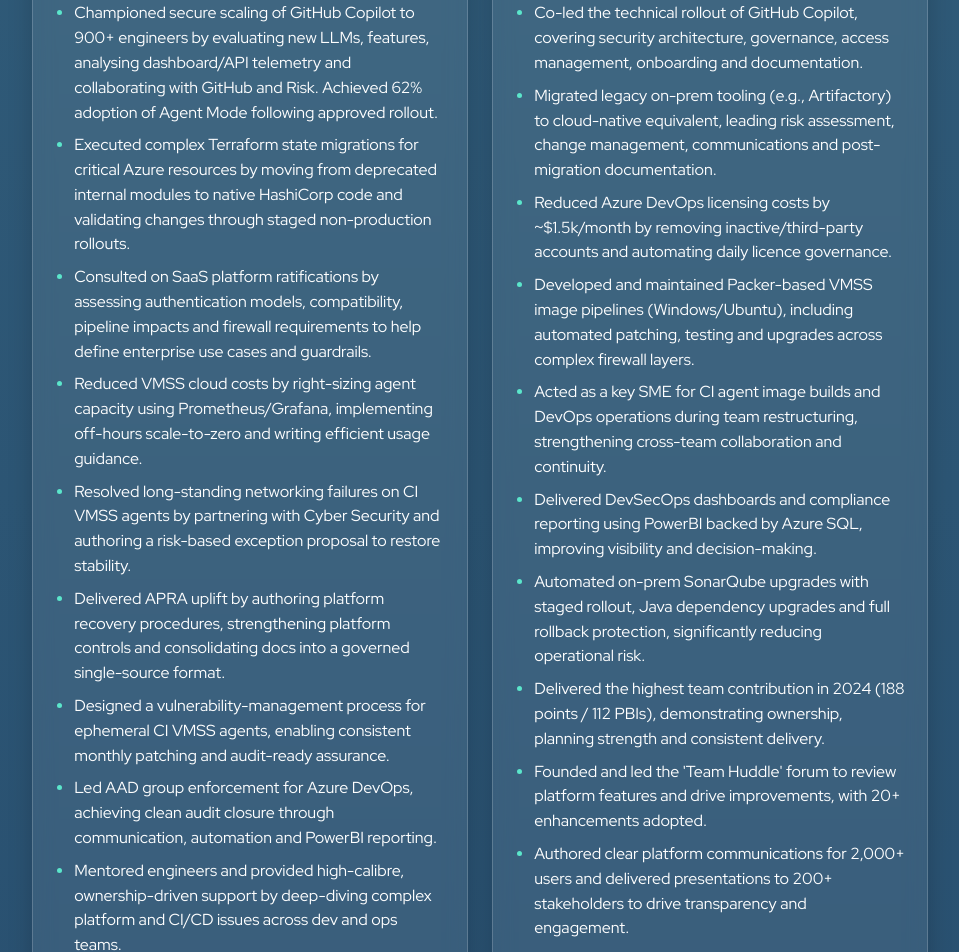
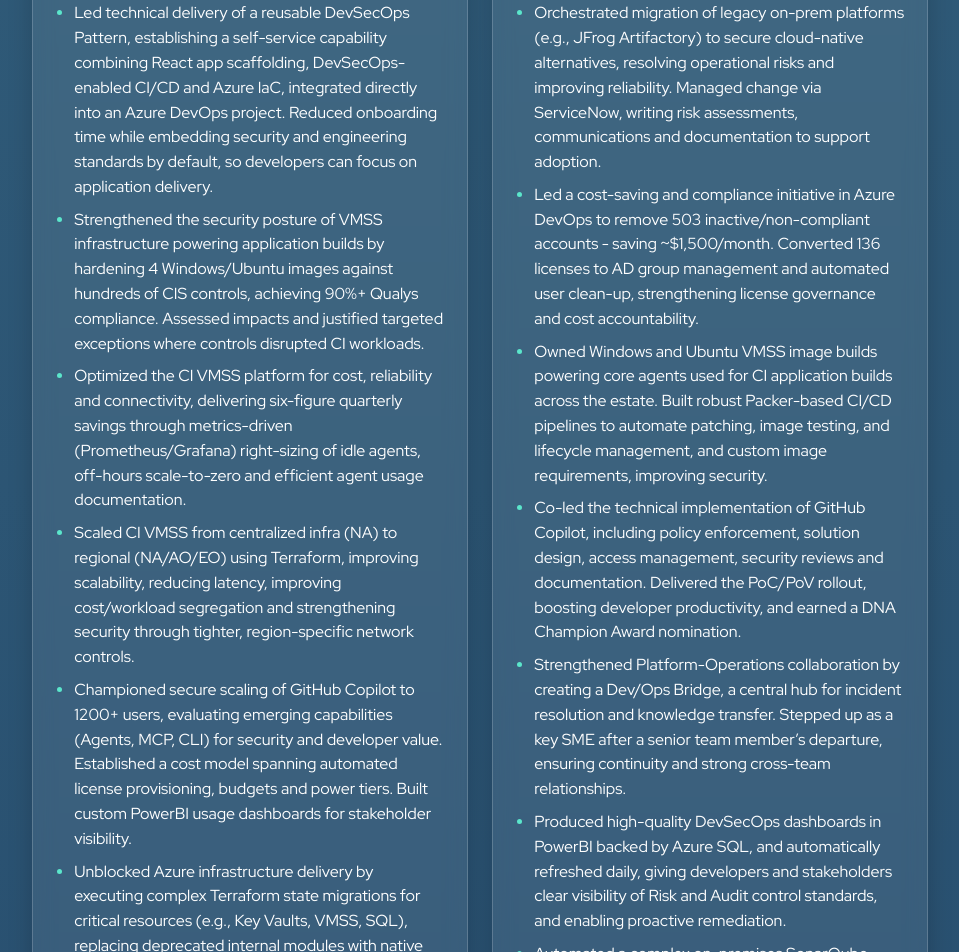
Before and after one commit to angaaruriakhil/portfolio-react, a React (Vite) app: page / in a window 1280 px wide. Shown: the part 2240-3192 px from the top of the page, without its empty margins (160-1119 px from the left). Built offline with nearby package versions, Linux system fonts and the light colour scheme.

Commit message:
update portfolio with latest exp

```diff
--- a/src/components/scenes/Experience/Experience.jsx
+++ b/src/components/scenes/Experience/Experience.jsx
@@ -32,15 +32,15 @@
       "Windows",
     ],
     bullets: [
-      "Championed secure scaling of GitHub Copilot to 900+ engineers by evaluating new LLMs, features, analysing dashboard/API telemetry and collaborating with GitHub and Risk. Achieved 62% adoption of Agent Mode following approved rollout.",
-      "Executed complex Terraform state migrations for critical Azure resources by moving from deprecated internal modules to native HashiCorp code and validating changes through staged non-production rollouts.",
-      "Consulted on SaaS platform ratifications by assessing authentication models, compatibility, pipeline impacts and firewall requirements to help define enterprise use cases and guardrails.",
-      "Reduced VMSS cloud costs by right-sizing agent capacity using Prometheus/Grafana, implementing off-hours scale-to-zero and writing efficient usage guidance.",
-      "Resolved long-standing networking failures on CI VMSS agents by partnering with Cyber Security and authoring a risk-based exception proposal to restore stability.",
-      "Delivered APRA uplift by authoring platform recovery procedures, strengthening platform controls and consolidating docs into a governed single-source format.",
-      "Designed a vulnerability-management process for ephemeral CI VMSS agents, enabling consistent monthly patching and audit-ready assurance.",
-      "Led AAD group enforcement for Azure DevOps, achieving clean audit closure through communication, automation and PowerBI reporting.",
-      "Mentored engineers and provided high-calibre, ownership-driven support by deep-diving complex platform and CI/CD issues across dev and ops teams.",
+      "Led technical delivery of a reusable DevSecOps Pattern, establishing a self-service capability combining React app scaffolding, DevSecOps-enabled CI/CD and Azure IaC, integrated directly into an Azure DevOps project. Reduced onboarding time while embedding security and engineering standards by default, so developers can focus on application delivery.",
+      "Strengthened the security posture of VMSS infrastructure powering application builds by hardening 4 Windows/Ubuntu images against hundreds of CIS controls, achieving 90%+ Qualys compliance. Assessed impacts and justified targeted exceptions where controls disrupted CI workloads.",
+      "Optimized the CI VMSS platform for cost, reliability and connectivity, delivering six-figure quarterly savings through metrics-driven (Prometheus/Grafana) right-sizing of idle agents, off-hours scale-to-zero and efficient agent usage documentation.",
+      "Scaled CI VMSS from centralized infra (NA) to regional (NA/AO/EO) using Terraform, improving scalability, reducing latency, improving cost/workload segregation and strengthening security through tighter, region-specific network controls.",
+      "Championed secure scaling of GitHub Copilot to 1200+ users, evaluating emerging capabilities (Agents, MCP, CLI) for security and developer value. Established a cost model spanning automated license provisioning, budgets and power tiers. Built custom PowerBI usage dashboards for stakeholder visibility.",
+      "Unblocked Azure infrastructure delivery by executing complex Terraform state migrations for critical resources (e.g., Key Vaults, VMSS, SQL), replacing deprecated internal modules with native code and validating changes via staged non-prod rollouts to maintain state integrity.",
+      "Consulted on enterprise adoption of prospective SaaS platforms, assessing current business needs/challenges, authentication models, usage patterns, integration compatibility, pipeline impacts and reviewing firewall requirements to help define enterprise use cases and guardrails.",
+      "Strengthened governance, compliance and auditability by integrating ServiceNow CMDB data with DevSecOps metrics and platforms, improving ownership/consumption visibility across 170+ Azure DevOps projects. Supported APRA compliance through enhanced security controls and DR plans.",
+      "Mentored 3 peer engineers and acted as a senior SME supporting both development and operations teams, shaping future-state platform direction, unblocking complex work, and resolving technically challenging incidents to maintain business continuity.",
     ],
   },
   {
@@ -70,16 +70,14 @@
       "Windows",
     ],
     bullets: [
-      "Co-led the technical rollout of GitHub Copilot, covering security architecture, governance, access management, onboarding and documentation.",
-      "Migrated legacy on-prem tooling (e.g., Artifactory) to cloud-native equivalent, leading risk assessment, change management, communications and post-migration documentation.",
-      "Reduced Azure DevOps licensing costs by ~$1.5k/month by removing inactive/third-party accounts and automating daily licence governance.",
-      "Developed and maintained Packer-based VMSS image pipelines (Windows/Ubuntu), including automated patching, testing and upgrades across complex firewall layers.",
-      "Acted as a key SME for CI agent image builds and DevOps operations during team restructuring, strengthening cross-team collaboration and continuity.",
-      "Delivered DevSecOps dashboards and compliance reporting using PowerBI backed by Azure SQL, improving visibility and decision-making.",
-      "Automated on-prem SonarQube upgrades with staged rollout, Java dependency upgrades and full rollback protection, significantly reducing operational risk.",
-      "Delivered the highest team contribution in 2024 (188 points / 112 PBIs), demonstrating ownership, planning strength and consistent delivery.",
-      "Founded and led the 'Team Huddle' forum to review platform features and drive improvements, with 20+ enhancements adopted.",
-      "Authored clear platform communications for 2,000+ users and delivered presentations to 200+ stakeholders to drive transparency and engagement.",
+      "Orchestrated migration of legacy on-prem platforms (e.g., JFrog Artifactory) to secure cloud-native alternatives, resolving operational risks and improving reliability. Managed change via ServiceNow, writing risk assessments, communications and documentation to support adoption.",
+      "Led a cost-saving and compliance initiative in Azure DevOps to remove 503 inactive/non-compliant accounts - saving ~$1,500/month. Converted 136 licenses to AD group management and automated user clean-up, strengthening license governance and cost accountability.",
+      "Owned Windows and Ubuntu VMSS image builds powering core agents used for CI application builds across the estate. Built robust Packer-based CI/CD pipelines to automate patching, image testing, and lifecycle management, and custom image requirements, improving security.",
+      "Co-led the technical implementation of GitHub Copilot, including policy enforcement, solution design, access management, security reviews and documentation. Delivered the PoC/PoV rollout, boosting developer productivity, and earned a DNA Champion Award nomination.",
+      "Strengthened Platform-Operations collaboration by creating a Dev/Ops Bridge, a central hub for incident resolution and knowledge transfer. Stepped up as a key SME after a senior team member’s departure, ensuring continuity and strong cross-team relationships.",
+      "Produced high-quality DevSecOps dashboards in PowerBI backed by Azure SQL, and automatically refreshed daily, giving developers and stakeholders clear visibility of Risk and Audit control standards, and enabling proactive remediation.",
+      "Automated a complex on-premises SonarQube upgrade process, creating a Bash-driven, zero touch pipeline with staged rollouts across test/production and automated rollback safeguards, drastically reducing operational risk and improving upgrade reliability.",
+      "Drove platform planning, innovation and stakeholder engagement through Epic authoring, Agile delivery and Team Huddle, fostering a proactive, innovation-driven culture while reviewing new platform features and shaping enhancements. Authored communications for 2000+ users and presented strategy to 200+ stakeholders covering technical context, timelines, impact and required actions to drive transparency and adoption.",
     ],
   },
   {
@@ -91,7 +89,7 @@
     bullets: [
       "Worked Agile and remotely with a team in Brussels to upgrade a platform from Angular to React.",
       "Contributed to enhancements to rewrite Selenium tests and refactor ancient SQL queries to improve reliability and performance.",
-      "Contributed to a CI/CD pipeline to ensure iterative delivery of software and implemented features based on user feedback.",
+      "Contributed to a CI/CD pipeline to ensure iterative delivery of software.",
     ],
   },
   {
--- a/src/components/scenes/Projects/Projects.jsx
+++ b/src/components/scenes/Projects/Projects.jsx
@@ -73,7 +73,7 @@
         />
 
         {/* 1 */}
-        <ProjectCard
+        {/* <ProjectCard
           aos={getAos(1)}
           imgSrc={PalaceImg}
           imgAlt="A picture of the SHED/Palace project."
@@ -98,7 +98,7 @@
             { href: "#", label: "Not live yet", highlight: true },
             { href: "#", label: "Not live yet" },
           ]}
-        />
+        /> */}
 
         {/* 2 */}
         <ProjectCard
```
Also changed, not shown: 1 other file (tests, documents, lock files or other folders).
